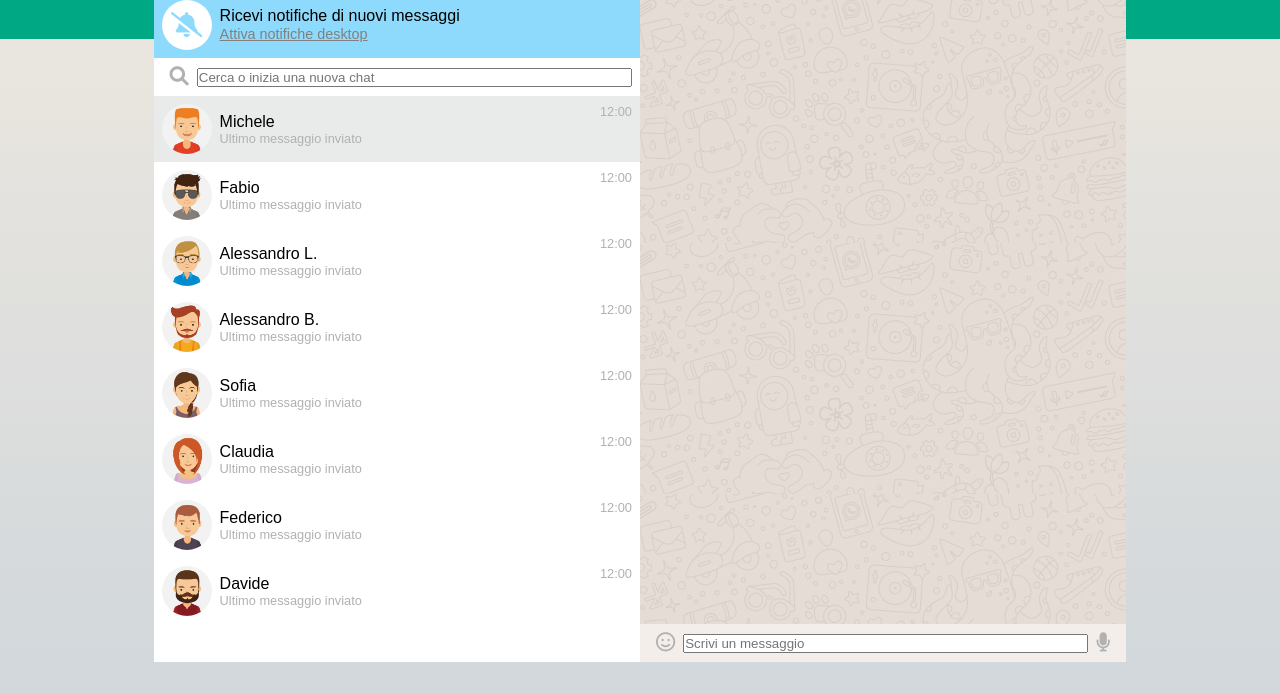
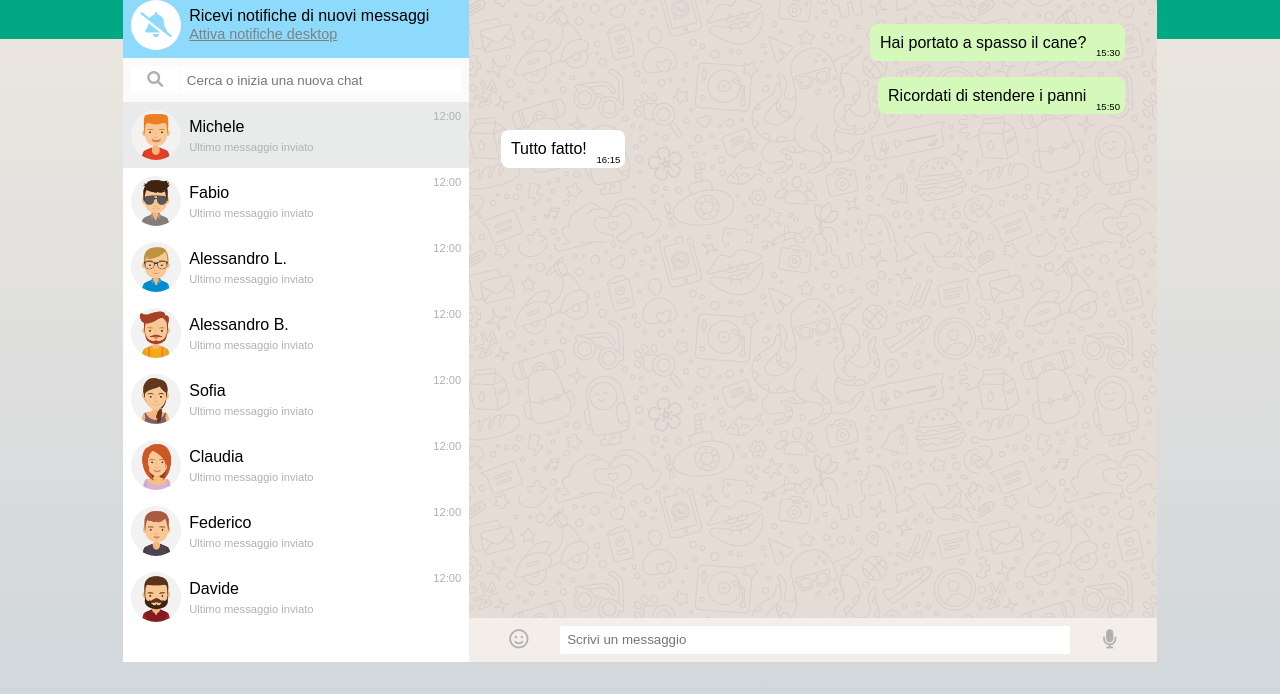
Before and after one commit to AlexViti/vue-boolzapp, a plain HTML site: page index.html in a window 1280 px wide. Shown: the part 106-800 px from the top of the page. Drawn offline with nearby package versions, Linux system fonts and the light colour scheme.

Commit message:
Add messages

```diff
--- a/css/style.css
+++ b/css/style.css
@@ -26,14 +26,17 @@ html {
 button {
 	cursor: pointer;
 
+	border: none;
+	padding: 0;
+
+	color: var(--gray-color);
+	background-color: transparent;
+}
+
+.btn {
 	margin: 0 .5rem;
-	padding: 0;
-	border: none;
 
 	font-size: 1.2rem;
-	color: var(--gray-color);
-
-	background-color: transparent;
 }
 
 body {
@@ -49,7 +52,7 @@ body {
 }
 
 #root {
-	width: clamp(800px, 80%, 1200px);
+	width: clamp(600px, 85%, 1300px);
 	background-color: white;
 	height: 100%;
 	margin: 0 auto;
@@ -67,11 +70,18 @@ body {
 	align-items: center;
 }
 
-[class $= container] {
-	width: 50%;
+[class $= -container] {
 	height: 100%;
 	display: flex;
 	flex-direction: column;
+}
+
+.left-container {
+	flex-grow: 1;
+}
+
+.right-container {
+	flex-grow: 10;
 }
 
 header {
@@ -79,8 +89,7 @@ header {
 }
 
 .user {
-	display: flex;
-	align-items: center;
+	padding: 0;
 }
 
 .btns {
@@ -96,7 +105,6 @@ header {
 
 .notification {
 	background-color: var(--notification-banner-color);
-	display: flex;
 }
 
 .notification-bell {
@@ -115,11 +123,23 @@ header {
 }
 
 .search-bar {
-	display: flex;
+	background-color: #fafafa;
+}
+
+.btn-search {
+	background-color: white;
+	border-radius: 2px;
+	padding: .3em 1em;
+	font-size: 1rem;
+	margin: 0;
+	margin-right: 1px;
 }
 
 input[type=text] {
 	flex-grow: 1;
+	padding: .5em;
+	border: 0;
+	border-radius: 2px;
 }
 
 .chat-display,
@@ -132,9 +152,13 @@ input[type=text] {
  background-color: var(--bg-chat-selected);
 }
 
+.username {
+	margin-bottom: .3rem;
+}
+
 .last-msg,
 .date {
-	font-size: .8em;
+	font-size: .7em;
 	color: var(--gray-color);
 }
 
@@ -143,23 +167,49 @@ input[type=text] {
 	align-self: flex-start;
 }
 
-.message {
-	border-radius: 5px;
-}
+.chat-display {
+	padding: 2rem;
 
-.chat-display {
+	display: flex;
+	flex-direction: column;
+
 	background: url('../img/mine.jpg');
 }
 
+.message {
+	border-radius: 8px;
+	display: flex;
+}
+
+.message + .message {
+	margin-top: 1rem;
+}
+
+
 .received-message {
 	background-color: white;
+	align-self: flex-start;
 }
 
 .my-message {
 	background-color: var(--bg-my-message);
+	align-self: flex-end;
+}
+
+.text {
+	padding: .6em;
+}
+
+.send-date {
+	padding: 0 .5em .3em 0;
+	font-size: .6rem;
+	align-self: flex-end;
 }
 
 .new-message {
 	background-color: var(--bg-footer);
-	display: flex;
 }
+
+.new-message button{
+	margin: 0 2rem;
+}
--- a/index.html
+++ b/index.html
@@ -23,7 +23,7 @@
 		<div class="wrapper">
 			<div class="left-container">
 				<header class="flex-align-center">
-					<div class="user">
+					<div class="user flex-align-center">
 						<img :src="myUser.avatar" :alt="myUser.name" class="avatar">
 						<div class="username">Alessio</div>
 					</div>
@@ -41,7 +41,7 @@
 					</div>
 				</div>
 				<div class="search-bar flex-align-center">
-					<button class="btn btn-search"><i class="fa-solid fa-magnifying-glass"></i></button>
+					<button class="btn-search"><i class="fa-solid fa-magnifying-glass"></i></button>
 					<input type="text" id="search-input" placeholder="Cerca o inizia una nuova chat">
 				</div>
 				<div class="chat-wrapper">
@@ -59,7 +59,7 @@
 				</div>
 			<div class="right-container">
 				<header class="flex-align-center">
-					<div class="user">
+					<div class="user flex-align-center">
 						<img :src="chats[chatIndex].user.avatar" :alt="chats[chatIndex].user.name" class="avatar">
 						<div>
 							<div class="username">{{ chats[chatIndex].user.name }}</div>
@@ -67,13 +67,16 @@
 						</div>
 					</div>
 					<div class="btns">
-						<button class="btn btn-search"><i class="fa-solid fa-magnifying-glass"></i></button>
+						<button class="btn"><i class="fa-solid fa-magnifying-glass"></i></button>
 						<button class="btn btn-attachment"><i class="fa-solid fa-paperclip"></i></button>
 						<button class="btn btn-menu"><i class="fa-solid fa-ellipsis-vertical"></i></button>
 					</div>
 				</header>
 				<div class="chat-display">
-					<div class="message"></div>
+					<div v-for="(element,index) in chats[chatIndex].messages" class="message" :class="element.sent ? 'my-message' : 'received-message'">
+						<div class="text">{{ element.text }}</div>
+						<div class="send-date">{{ element.date }}</div>
+					</div>
 				</div>
 				<footer class="new-message flex-align-center">
 					<button class="btn btn-emoji"><i class="fa-regular fa-face-smile"></i></button>
--- a/js/script.js
+++ b/js/script.js
@@ -2,6 +2,14 @@ class User {
 	constructor (name, avatarNumb) {
 		this.name = name;
 		this.avatar = `img/avatar/avatar_${avatarNumb}.jpg`;
+	}
+}
+
+class Message {
+	constructor (text, sent, date) {
+		this.text = text;
+		this.sent = sent;
+		this.date = date;
 	}
 }
 
@@ -12,7 +20,11 @@ const app = new Vue({
 		chats: [
 			{
 				user: new User('Michele', 1),
-				messages: [],
+				messages: [
+					new Message('Hai portato a spasso il cane?', true,  '15:30'),
+					new Message('Ricordati di stendere i panni', true,  '15:50'),
+					new Message('Tutto fatto!',						false, '16:15'),
+				],
 				lastAccess: '12:00'
 			},
 			{
```
